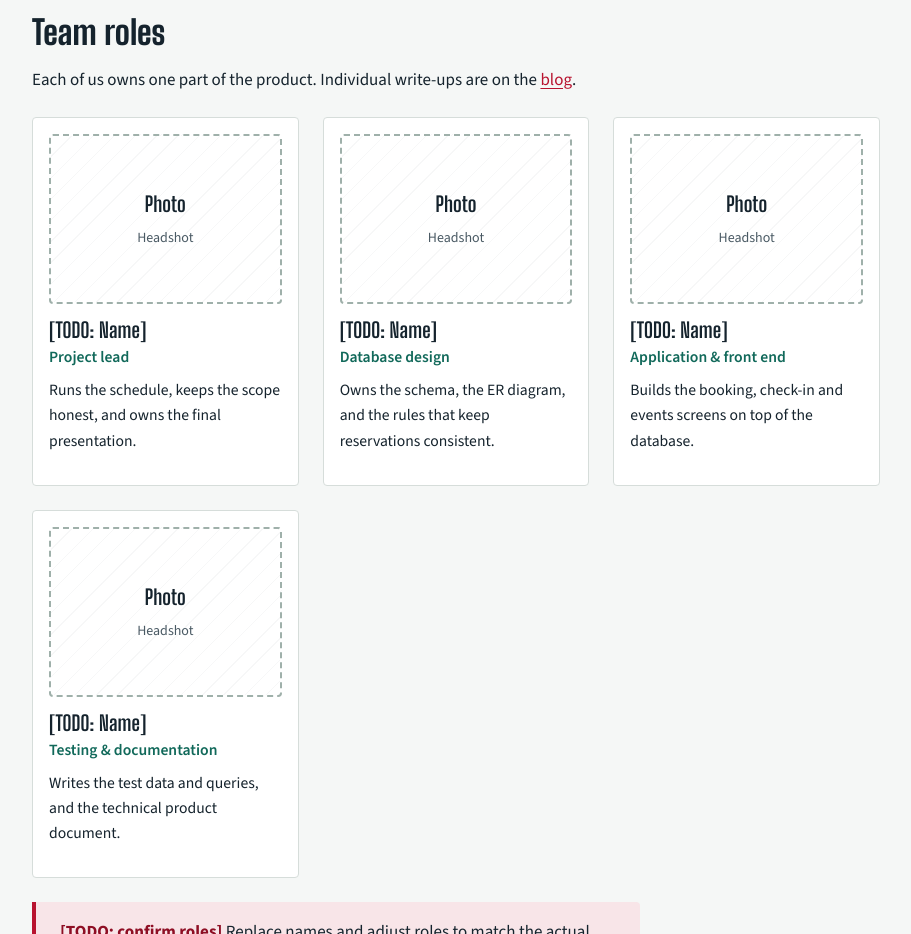
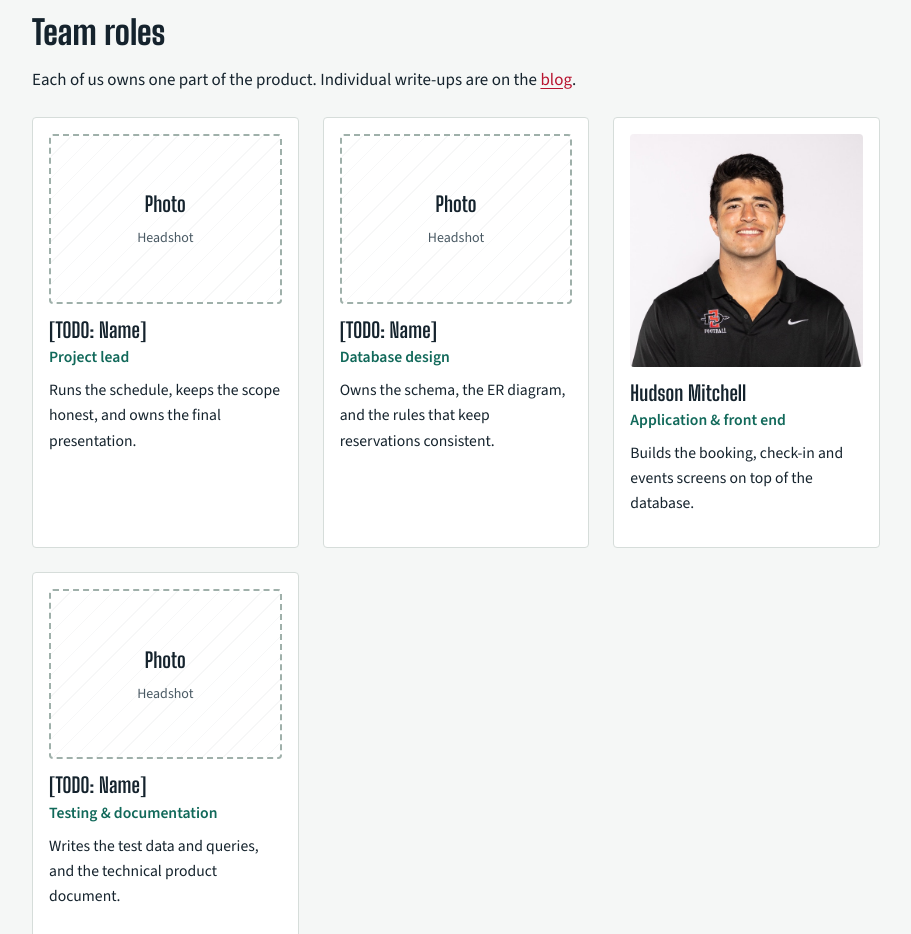
Before and after one commit to Hmitchell48/CS-514-Project, a plain HTML site: page about.html in a window 1280 px wide. Shown: the part 980-1914 px from the top of the page, without its empty margins (326-1237 px from the left). Drawn offline with nearby package versions, Linux system fonts and the light colour scheme.

Commit message:
Blog image and ER Diagram

```diff
--- a/about.html
+++ b/about.html
@@ -84,8 +84,8 @@
               <p>Owns the schema, the ER diagram, and the rules that keep reservations consistent.</p>
             </article>
             <article class="member">
-              <div class="placeholder" role="img" aria-label="Team photo placeholder"><strong>Photo</strong><span>Headshot</span></div>
-              <h3>[TODO: Name]</h3>
+              <img class="headshot" src="images/hudson-mitchell.jpg" alt="Headshot of Hudson Mitchell" width="600" height="600" loading="lazy">
+              <h3>Hudson Mitchell</h3>
               <p class="role">Application &amp; front end</p>
               <p>Builds the booking, check-in and events screens on top of the database.</p>
             </article>
--- a/css/styles.css
+++ b/css/styles.css
@@ -948,6 +948,14 @@ button.slot-body:active { transform: scale(0.97); }
 .content li { margin-bottom: 0.4rem; }
 .content figure { margin: var(--s-3) 0; }
 .content figcaption { font-size: var(--step--1); color: var(--ink-soft); margin-top: var(--s-1); }
+.content figure .diagram {
+  display: block;
+  width: 100%;
+  height: auto;
+  border: 1px solid var(--line);
+  border-radius: var(--radius);
+  background: #fafafa;
+}
 
 @media (max-width: 860px) {
   .page-body { grid-template-columns: 1fr; gap: var(--s-3); padding-top: var(--s-4); }
@@ -1108,6 +1116,16 @@ table.data code { font-size: 0.9em; }
   padding: var(--s-2);
 }
 .member .placeholder { min-height: 170px; margin-bottom: var(--s-2); }
+.member .headshot {
+  display: block;
+  width: 100%;
+  height: auto;
+  aspect-ratio: 1 / 1;
+  object-fit: cover;
+  object-position: center 30%;
+  border-radius: var(--radius);
+  margin-bottom: var(--s-2);
+}
 .member h3 { margin: 0 0 0.2rem; font-size: var(--step-1); }
 .member .role { color: var(--field); font-weight: 600; margin: 0 0 var(--s-1); }
 .member p { font-size: 0.98rem; }
```
Also changed, not shown: technical.html (+2 -2 lines), images/hudson-mitchell.jpg (added).
